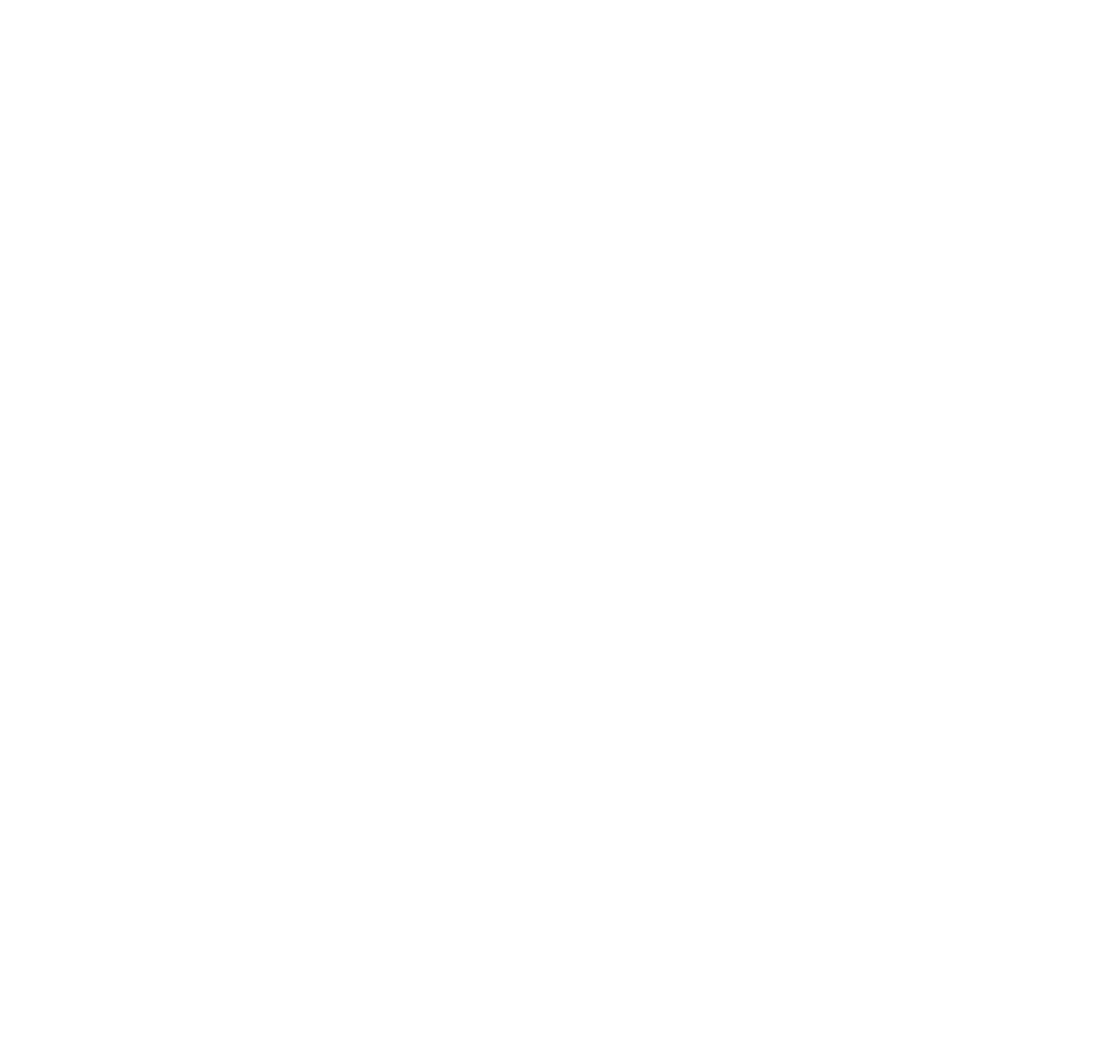
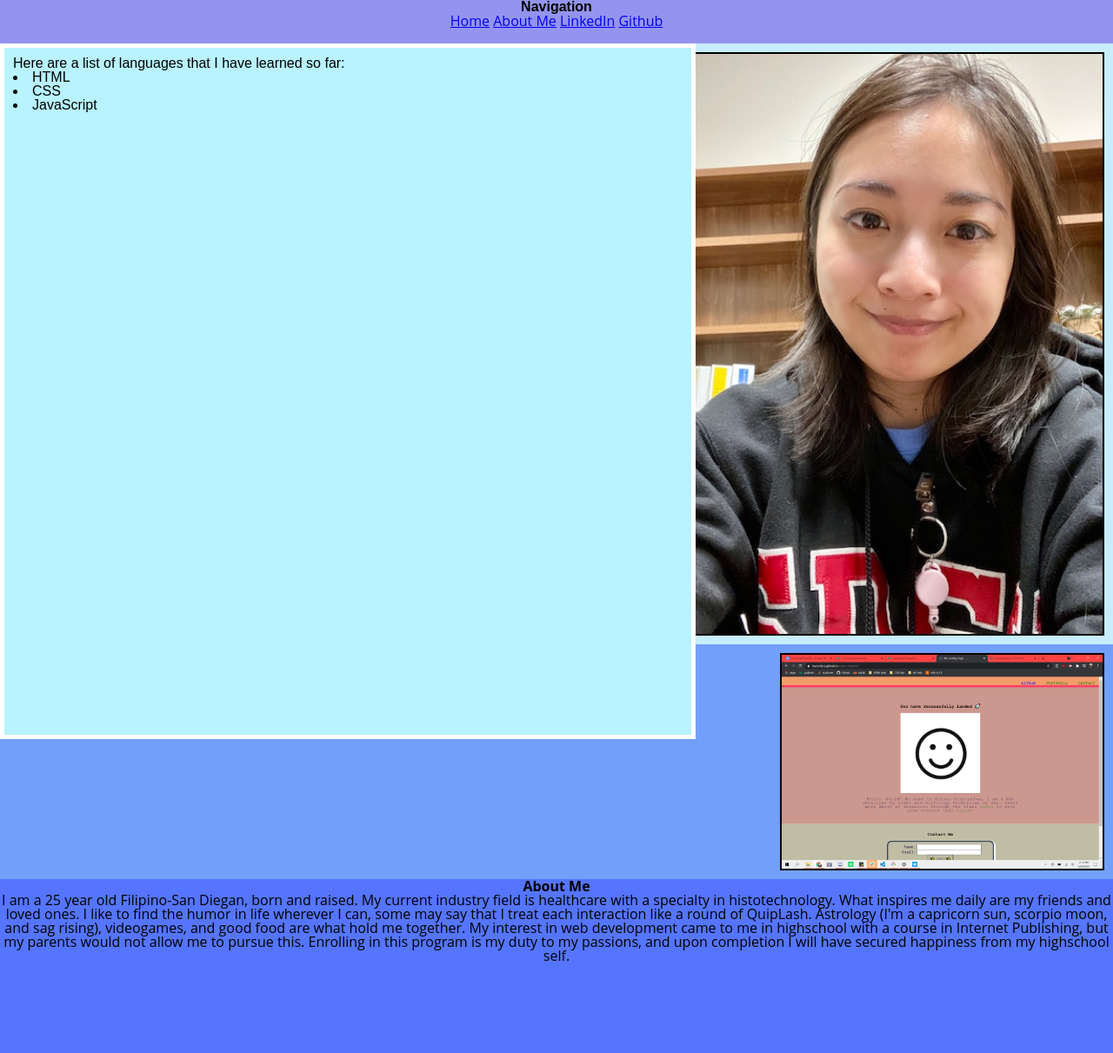
Before and after one commit to hackerlyss/portfolio, a plain HTML site: page index.html in a window 1280 px wide. Shown: the whole page at 87% size. Before the commit the page ends 800 px from the top, so only its background shows below. Drawn offline with Linux system fonts and the light colour scheme.

Commit message:
Adding my html, css, readme, and img files

```diff
--- /dev/null
+++ b/assets/reset.css
@@ -0,0 +1,41 @@
+* {
+    margin: 0;
+    padding: 0;
+    box-sizing: border-box;
+  }
+
+  html {
+    height: 100%;
+  }
+
+  body {
+    min-height: 100%;
+    line-height: 1;
+    font-family: sans-serif;
+  }
+
+  h1,
+  h2,
+  h3,
+  h4,
+  h5,
+  h6 {
+    font-size: 100%;
+  }
+
+  input,
+  select,
+  option,
+  optgroup,
+  textarea,
+  button,
+  pre,
+  code {
+    font-size: 100%;
+    font-family: inherit;
+  }
+
+  ol,
+  ul {
+    list-style: none;
+  }
--- a/assets/style.css
+++ b/assets/style.css
@@ -0,0 +1,114 @@
+:root {
+    --headandfoot: rgb(148, 148, 240);
+}
+
+* {
+    margin: 0px;
+}
+
+body {
+    background-color: #faf8f4;
+    font-family: 'Open Sans', 'Helvetica Neue', Arial, sans-serif;
+    font-size: 1em;
+}
+
+header {
+    background-color: var(--headandfoot);
+    color: black;
+    height: 50px;
+    width: 100%;
+    text-align: center;
+    position: absolute;
+    top: 0px;
+}
+
+nav {
+    top: 0px;
+    width: 100%;
+
+}
+
+h3 {
+    font-family: Arial, Helvetica, sans-serif;
+}
+
+nav > li {
+    display: inline;
+    font-size: medium;
+}
+
+nav > a:hover {
+    cursor:grab;
+}
+
+img {
+    float: right;
+}
+
+.main-content {
+    display: flex;
+    flex-direction: column;
+    justify-content: center;
+    width: 500px;
+    left: 50px;
+    margin: auto;
+    padding-top: 50px;
+}
+
+.sidebar {
+    background-color: rgb(184 243 255);
+    position: fixed;
+    top: 50px;
+    height: 100%;
+    font-family: Arial, Helvetica, sans-serif;
+    width: 140px;
+    padding: 10px;
+    border: 5px solid white;
+
+}
+
+
+.box1 {
+    min-width: min-content;
+    background-color: #c8edfe;
+    flex: 0 1 200px;
+    justify-content: center;
+    padding: 10px;
+}
+img {
+    border: 2px solid black;
+}
+
+.box2 {
+    min-width: min-content;
+    background-color: #729ffa;
+    flex: 0 1 200px;
+    padding: 10px;
+}
+
+
+.box3 {
+    min-width: min-content;
+    background-color: #5575ff;
+    flex: 0 1 200px;
+    text-align: center;
+}
+
+@media screen and (max-width:375px) {
+    .sidebar {
+        width: 30%;
+    }
+    .main-content {
+        width: 50%;
+        font-size: 50%;
+    }
+}
+
+@media screen and (min-width:1080px) {
+    .main-content {
+        width: 100%;
+    }
+    .sidebar {
+        width:50em;
+    }
+}
--- a/index.html
+++ b/index.html
@@ -4,10 +4,55 @@
     <meta charset="UTF-8">
     <meta http-equiv="X-UA-Compatible" content="IE=edge">
     <meta name="viewport" content="width=device-width, initial-scale=1.0">
-    <title>Document</title>
+    <link rel="stylesheet" href="./assets/reset.css">
+    <link rel="stylesheet" href="./assets/style.css">
+    <title>Landing Page for Portfolio</title>
 </head>
 
 <body>
+    <header>
+        <nav>
+            <h3><ul>Navigation</ul></h3>
+            <li><a href="#">Home</a></li>
+            <li><a href="#About_Me">About Me</a></li>
+            <li><a href="https://www.linkedin.com/in/alyssa-concepcion-102755146/" target="_blank">LinkedIn</a></li>
+            <li><a href="https://github.com/hackerlyss" target="_blank">Github</a></li>
+        </nav>
+    </header>
+
+
+<div class="sidebar">
+    <ul>Here are a list of languages that I have learned so far:</ul>
+    <li>HTML</li>
+    <li>CSS</li>
+    <li>JavaScript</li>
+</div>
+
+ <section class="main-content">
+      <div class="box1">
+        My name is Alyssa Concepcion. I am a prospective full-stack developer.
+        <caption>Here is a recent photo of me: </caption>
+            <img src="assets/Recent_selfie.jpg" alt="a portrait of Alyssa Concepcion" width="40%">
+        </div>
+
+     <div class="box2">
+         Click the image to view my first completed assignment!
+           <a href="https://hackerlyss.github.io/code_refractor/" target="_blank" ><img src="assets/HW1.png" alt="a screenshot of my first assignment" height="250em">
+            </a>
+     </div>
+    <div class="box3">
+        <a id="#About_Me"><h2>About Me</h2></a>
+        <p>I am a 25 year old Filipino-San Diegan, born and raised.
+            My current industry field is healthcare with a specialty in histotechnology.
+            What inspires me daily are my friends and loved ones.
+            I like to find the humor in life wherever I can, some may say that I treat each interaction like a round of QuipLash.
+            Astrology (I'm a capricorn sun, scorpio moon, and sag rising), videogames, and good food are what hold me together.
+            My interest in web development came to me in highschool with a course in Internet Publishing, but my parents would not allow me to pursue this.
+            Enrolling in this program is my duty to my passions, and upon completion I will have secured happiness from my highschool self.
+        </p>
+
+    </div>
+    </section>
 
 </body>
 </html>
```
Also changed, not shown: assets/HW1.png (added), assets/Recent_selfie.jpg (added), 2 other files.
